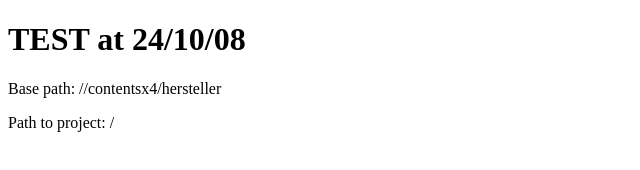
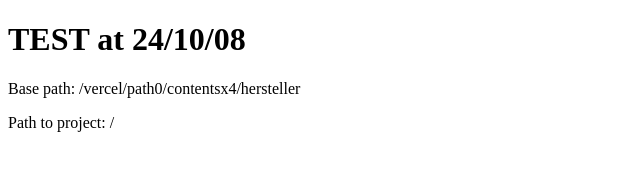
Before and after one commit to don-esteban/vercel-deployment-bug-reproduction, a Next.js app: page / in a window 1280 px wide. Shown: the top 170 px of the page, without its empty margins (0-640 px from the left). Built offline with nearby package versions, Linux system fonts and the light colour scheme.

Commit message:
Implement a realy plain text version without Node path and process.cwd()

```diff
--- a/app/page.tsx
+++ b/app/page.tsx
@@ -1,8 +1,8 @@
 import path from "path";
 
 export default async function Page() {
-  const base = `${process.cwd()}/contentsx4/hersteller`; // Observe the typo. It should be "contentsx4" instead of "contentsx"
-//  const base = `/vercel/path0/contentsx4/hersteller`
+//  const base = `${process.cwd()}/contentsx4/hersteller`; // Observe the typo. It should be "contentsx4" instead of "contentsx"
+  const base = '/vercel/path0/contentsx4/hersteller'
   return (
     <div>
       <h1>TEST at 24/10/08</h1>
```
